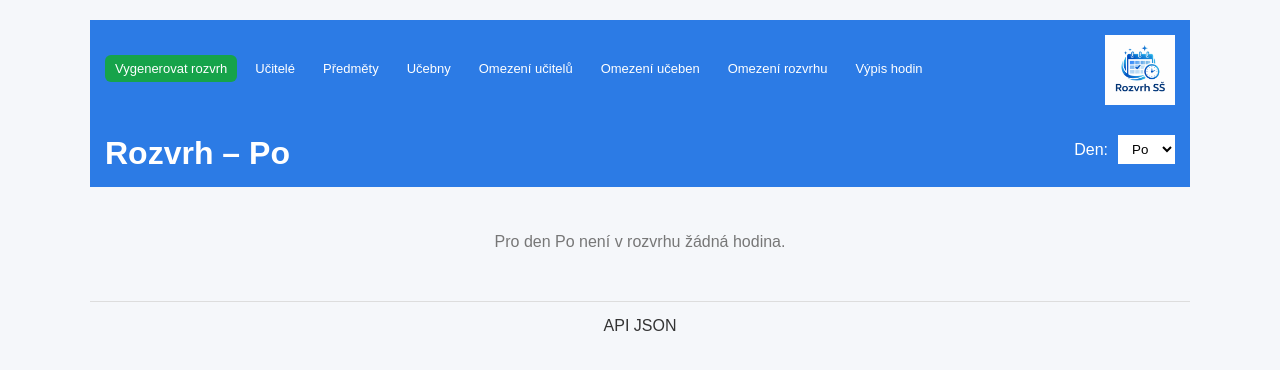
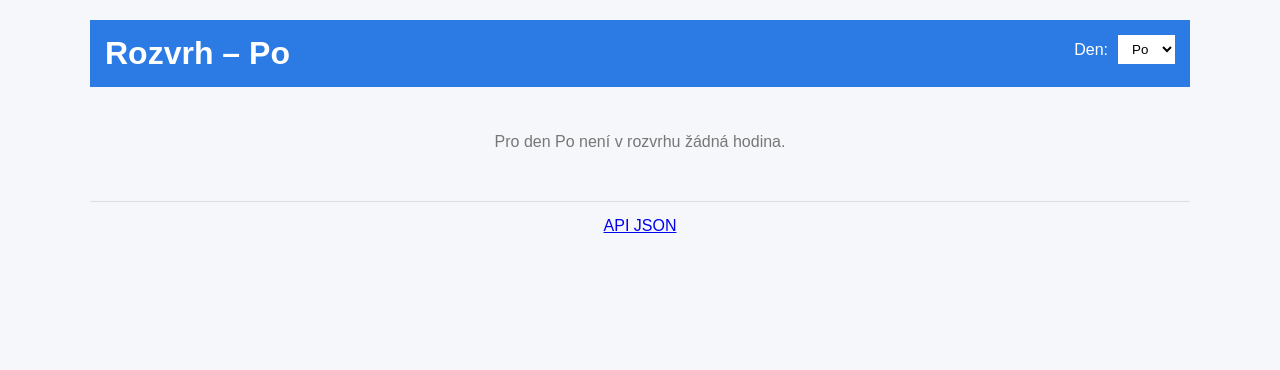
Before and after one commit to smejkal76/Rozvrh-SW-lyceum, a FastAPI app: page /view/day in a window 1280 px wide. Shown: the top 370 px of the page. Run offline with FastAPI, Linux system fonts and the light colour scheme.

```diff
--- a/app/templates/day.html
+++ b/app/templates/day.html
@@ -9,30 +9,6 @@
 <body>
   <div class="wrap">
     <header class="top">
-        <div class="top-left">
-
-
-  <div class="actions">
-
-    <a href="/generate"><button>Vygenerovat rozvrh</button></a>
-    <a href="/view/teachers"><button>Učitelé</button></a>
-    <a href="/view/subjects"><button>Předměty</button></a>
-    <a href="/view/rooms"><button>Učebny</button></a>
-    <a href="/view/teacher-restrictions"><button>Omezení učitelů</button></a>
-    <a href="/view/room-restrictions"><button>Omezení učeben</button></a>
-    <a href="/view/schedule-restrictions"><button>Omezení rozvrhu</button></a>
-    <a href="/view/hours-summary"><button>Výpis hodin</button></a>
-
-  </div>
-
-</div>
-
-<div class="logo-title">
-
-<img src="/static/logo.png" alt="Logo rozvrhu" class="logo">
-
-
-</div>
       <h1>Rozvrh – {{ den }}</h1>
 
       <form class="controls" method="get" action="/view/day">
@@ -50,78 +26,40 @@
     {% if rows|length == 0 %}
       <p class="empty">Pro den {{ den }} není v rozvrhu žádná hodina.</p>
     {% else %}
-
-
       <table class="timetable">
-
         <thead>
           <tr>
             <th class="sticky-col">Třída</th>
-
             {% for h in hodiny %}
               <th>{{ h }}</th>
             {% endfor %}
-
           </tr>
         </thead>
-
-
         <tbody>
-
           {% for r in rows %}
-
             <tr>
-
-<th class="sticky-col">
-{{ r.trida }}
-</th>
-
+              <th class="sticky-col">{{ r.trida }}</th>
               {% for cell in r.cells %}
-
                 <td>
-
                   {% if cell %}
-
+                    {# render "Předmět\nUčitel" jako dva řádky #}
                     {% set parts = cell.split('\n') %}
-
                     <div class="cell">
-
-<div class="subject">
-{{ parts[0] }}
+                      <div class="subject">{{ parts[0] }}</div>
+                      <div class="teacher">{{ parts[1] if parts|length > 1 else "" }}</div>
                     </div>
-
-<div class="teacher">
-{{ parts[1] if parts|length > 1 else "" }}
-</div>
-
-</div>
-
+                  {% endif %}
+                </td>
+              {% endfor %}
+            </tr>
+          {% endfor %}
+        </tbody>
+      </table>
     {% endif %}
 
-</td>
-
-{% endfor %}
-
-</tr>
-
-{% endfor %}
-
-</tbody>
-
-</table>
-
-{% endif %}
-
-
     <footer class="foot">
-
-<a class="api-link" href="/api/day?den={{ den }}">
-API JSON
-</a>
-
+      <a href="/api/day?den={{ den }}">API JSON</a>
     </footer>
-
   </div>
-
 </body>
 </html>
```
Lines whose indentation alone changed are shown as unchanged.
